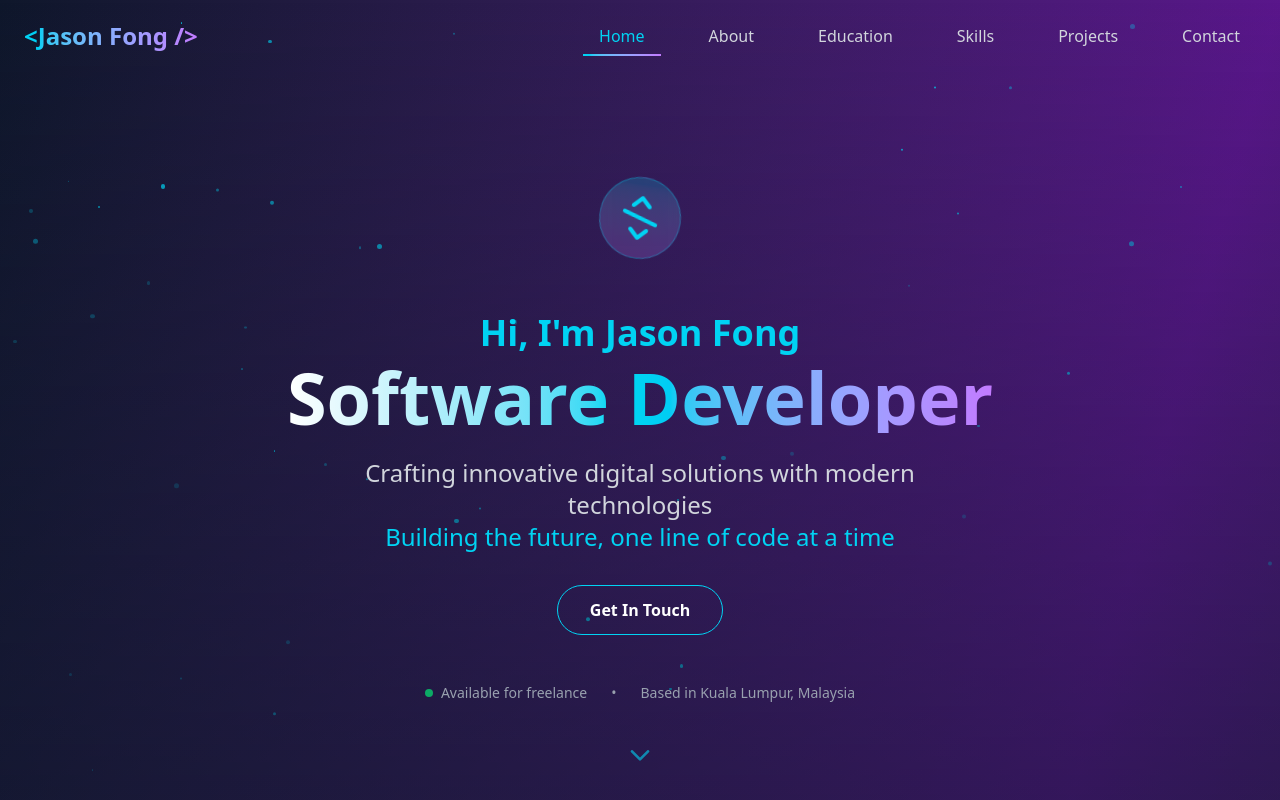
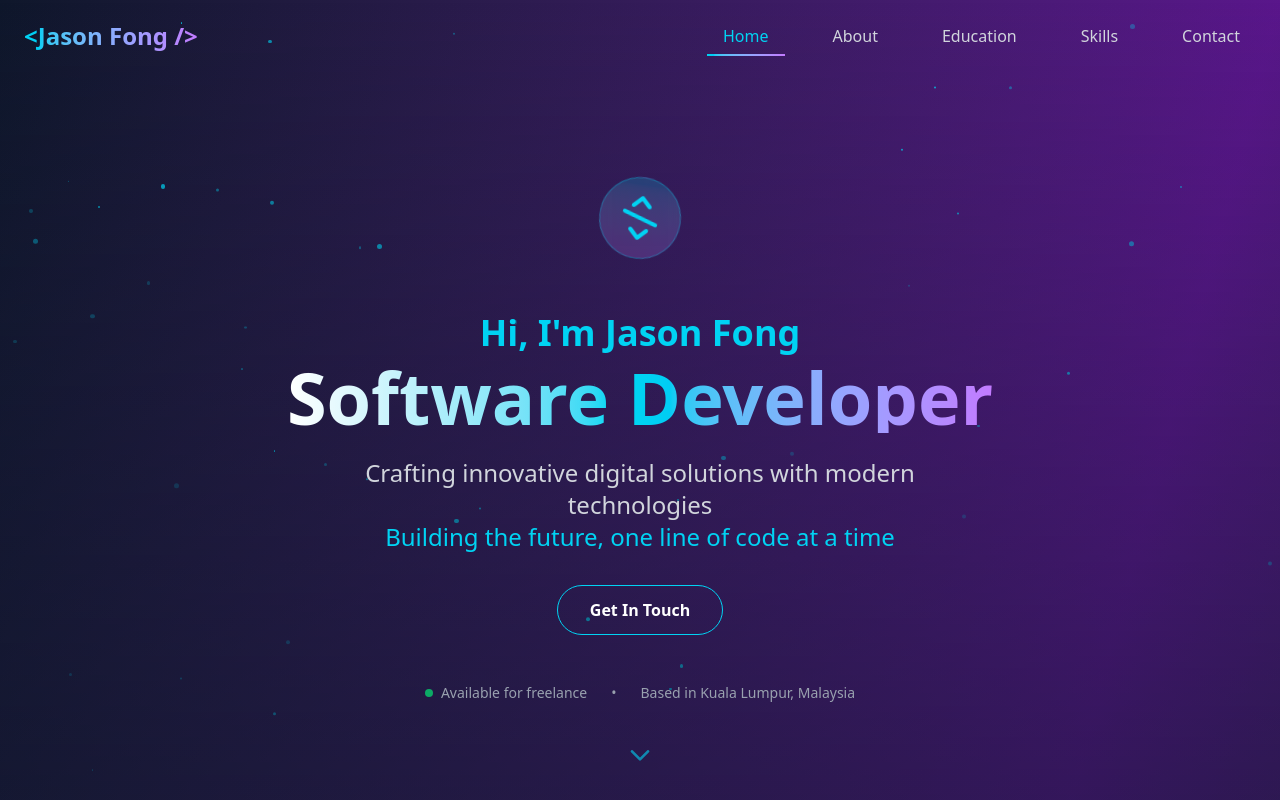
Before and after one commit to jasonFong0286/personal-landing, a React (Vite) app: page / in a window 1280 px wide. Built offline with nearby package versions, Linux system fonts and the light colour scheme.

Commit message:
solve header nav bar

```diff
--- a/src/components/Landing/NavBar.tsx
+++ b/src/components/Landing/NavBar.tsx
@@ -10,7 +10,7 @@ const NavBar = () => {
     { id: "about", label: "About" },
     { id: "education", label: "Education" },
     { id: "skills", label: "Skills" },
-    { id: "projects", label: "Projects" },
+    // { id: "projects", label: "Projects" },
     { id: "contact", label: "Contact" },
   ];
 
```
